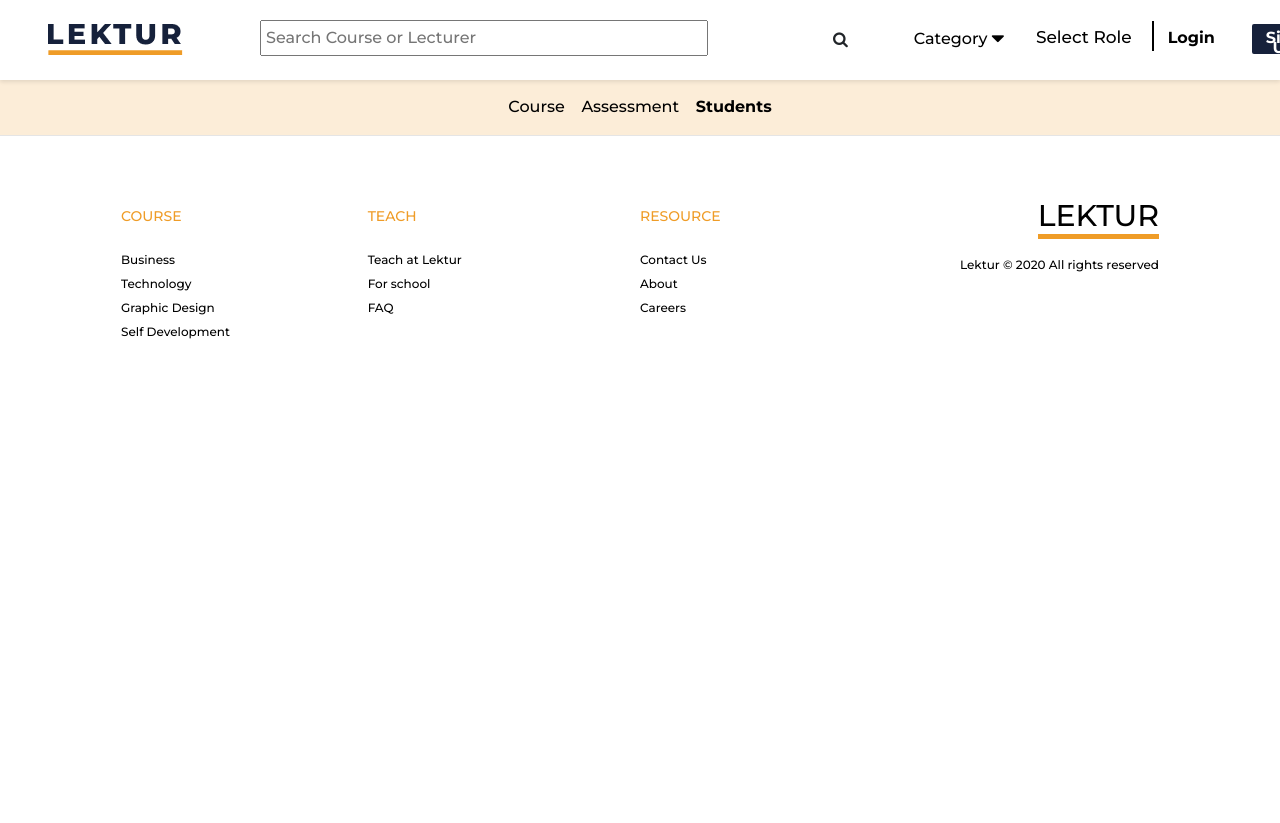
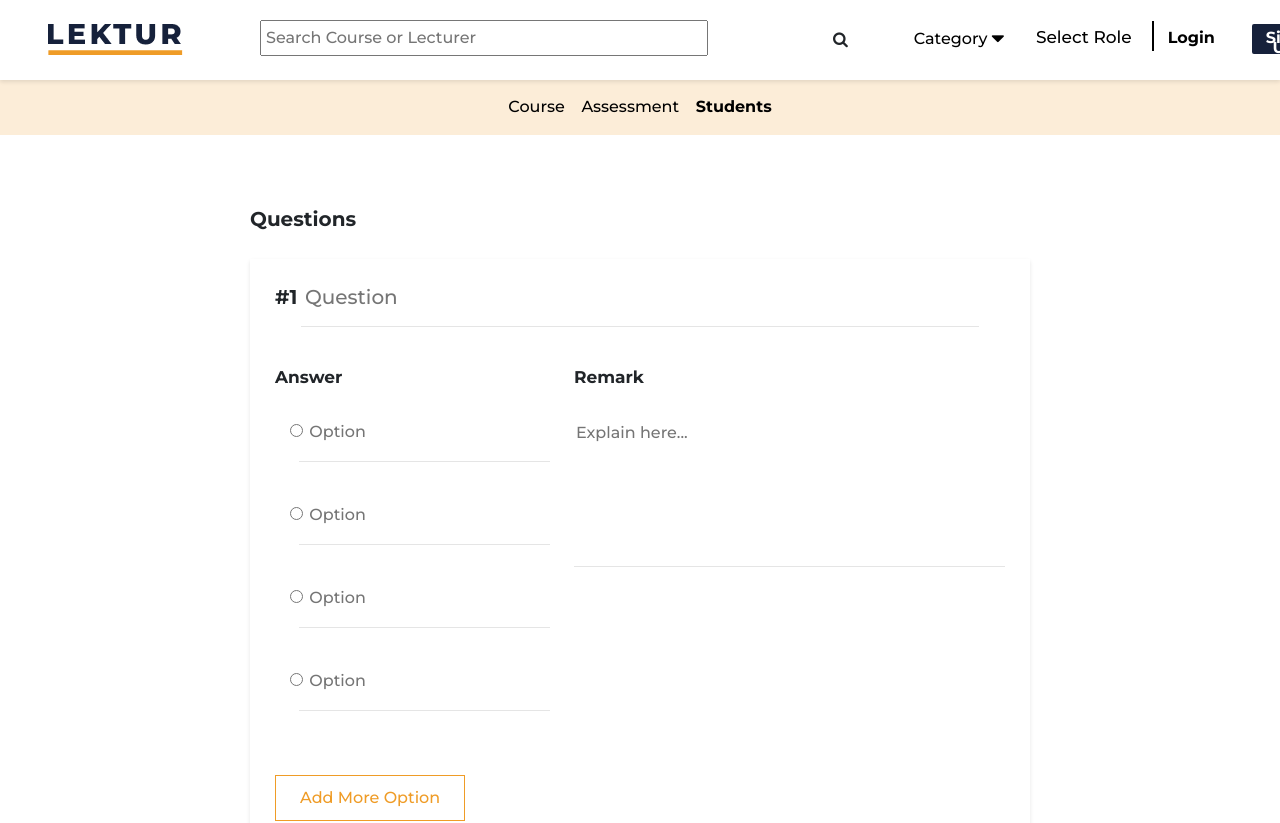
Before and after one commit to Rantikaayuning/frontend-lektur-app, a React (Create React App) app: page /course-assesment-teacher2 in a window 1280 px wide. Shown: the top 823 px of the page. Before the commit the page ends 800 px from the top, so only its background shows below. Built offline with nearby package versions, Linux system fonts and the light colour scheme; no server answers.

Commit message:
addding assesmt page on courseassement2.js

```diff
--- a/src/pages/TeacherNewCourse/Tab/DashBoardCourse/CourseAssesment2.js
+++ b/src/pages/TeacherNewCourse/Tab/DashBoardCourse/CourseAssesment2.js
@@ -1,6 +1,9 @@
 import React from "react";
 import { Link } from "react-router-dom";
 function CourseAssesment2() {
+  function handleSave() {
+    console.log("ethan");
+  }
   return (
     <div>
       <div className="teacher-dashboard-list">
@@ -12,6 +15,86 @@ function CourseAssesment2() {
         </Link>
         <p className="open">Students</p>
       </div>
+      <div className="teacher-question-title">
+        <h4>Questions</h4>
+      </div>
+      <div className="teacher-new-question">
+        <div className="teacher-option-title">
+          <h4>
+            #1{" "}
+            <span>
+              <input type="text" placeholder="Question" />
+              <hr type="solid" />
+            </span>
+          </h4>
+        </div>
+        <br />
+        <div className="teacher-option-box">
+          <div className="teacher-answer-option">
+            <h5>Answer</h5>
+            <br />
+            <p>
+              <label class="container">
+                <input type="radio" name="radio" />{" "}
+                <span>
+                  <input type="text" placeholder="Option" />
+                  <hr type="solid" />
+                </span>
+              </label>
+            </p>
+            <p>
+              <label class="container">
+                <input type="radio" name="radio" />{" "}
+                <span>
+                  <input type="text" placeholder="Option" />
+                  <hr type="solid" />
+                </span>
+              </label>
+            </p>
+            <p>
+              <label class="container">
+                <input type="radio" name="radio" />{" "}
+                <span>
+                  <input type="text" placeholder="Option" />
+                  <hr type="solid" />
+                </span>
+              </label>
+            </p>
+            <p>
+              <label class="container">
+                <input type="radio" name="radio" />{" "}
+                <span>
+                  <input type="text" placeholder="Option" />
+                  <hr type="solid" />
+                </span>
+              </label>
+            </p>
+          </div>
+          <div className="teacher-answer-remark">
+            <h5>Remark</h5>
+            <br />
+            <textarea
+              type="text"
+              placeholder="Explain here..."
+              cols="45"
+              rows="5"
+            />
+            <span>
+              <hr type="solid" />
+            </span>
+          </div>
+        </div>
+        <br />
+        <div className="teacher-add-more">
+          <button>Add More Option</button>
+        </div>
+      </div>
+      <div className="add-new-question">
+        <p>Add New Question</p>
+      </div>
+      <div className="save-exam-question">
+        <button onClick={handleSave}>Save Exam</button>
+      </div>
     </div>
   );
 }
```
